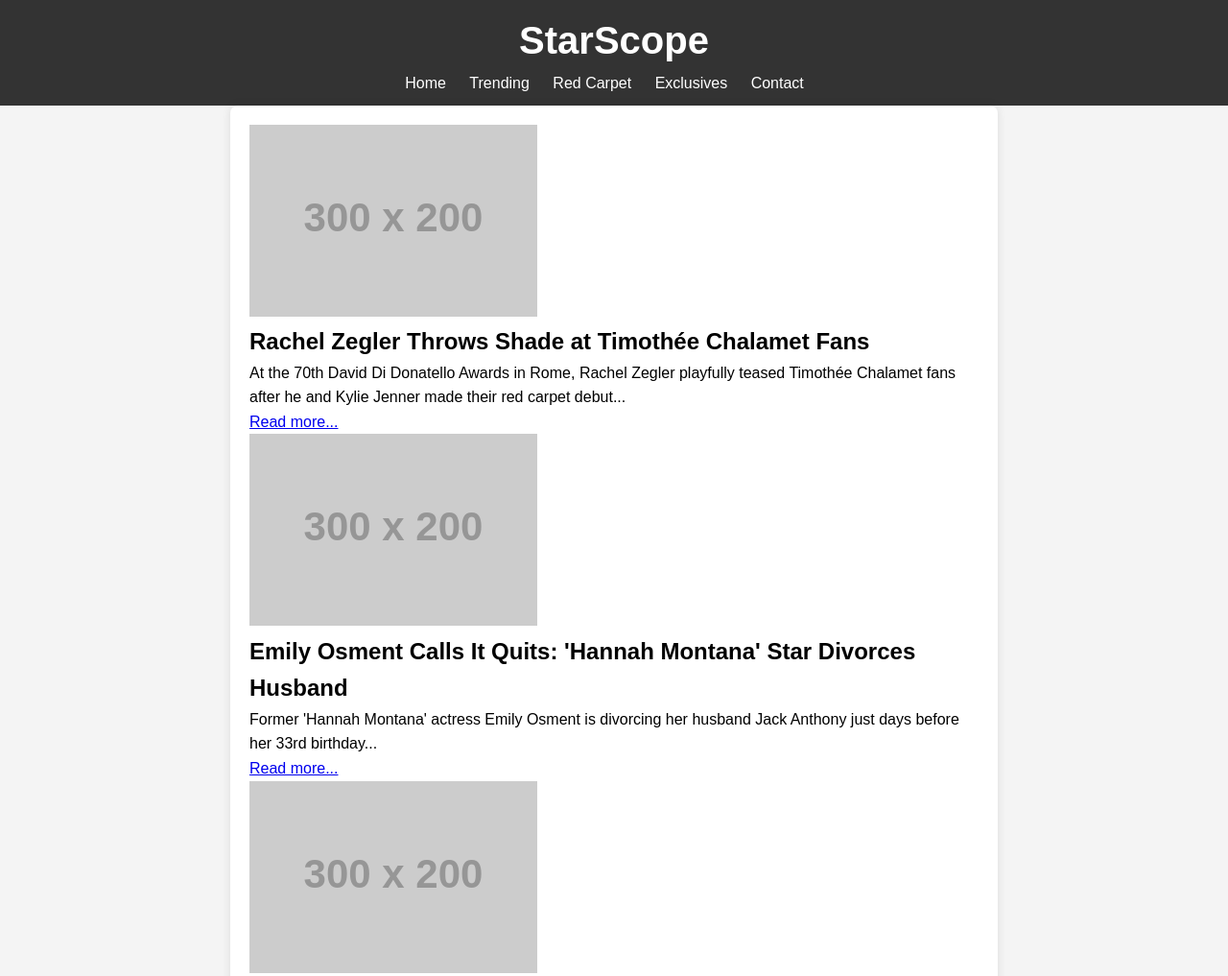
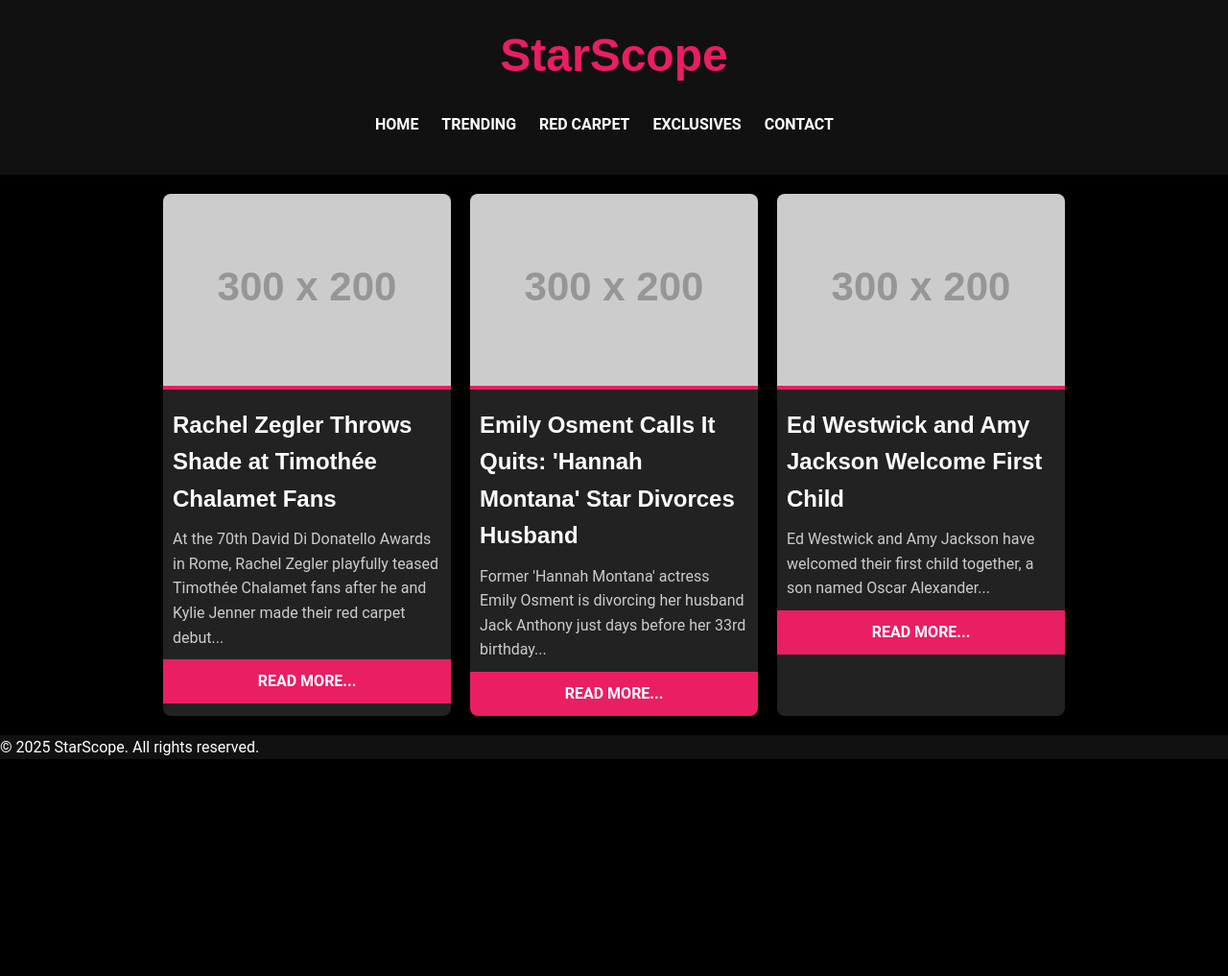
Before and after one commit to StarScoper/StarScope, a plain HTML site: page index.html in a window 1280 px wide. Shown: the top 1017 px of the page at 96% size. After the commit the page ends 800 px from the top, so only its background shows below. Drawn offline with Linux system fonts and the light colour scheme; placeholder pictures from the web are drawn by us.

Commit message:
Update style.css

```diff
--- a/style.css
+++ b/style.css
@@ -1,30 +1,36 @@
-/* Basic Styles for the Blog */
+/* General Reset */
 * {
     margin: 0;
     padding: 0;
     box-sizing: border-box;
 }
 
+/* Body Styling */
 body {
-    font-family: Arial, sans-serif;
+    font-family: 'Roboto', sans-serif;
+    background-color: #000;
+    color: #fff;
     line-height: 1.6;
-    background-color: #f4f4f4;
 }
 
+/* Header Styling */
 header {
-    background-color: #333;
-    color: #fff;
-    padding: 10px 0;
+    background-color: #111;
     text-align: center;
+    padding: 20px;
 }
 
 header h1 {
-    font-size: 2.5em;
+    font-family: 'Bebas Neue', sans-serif;
+    font-size: 3rem;
+    color: #e91e63;
 }
 
+/* Navigation Styling */
 nav ul {
     list-style: none;
     padding: 0;
+    margin: 20px 0;
 }
 
 nav ul li {
@@ -35,47 +41,69 @@ nav ul li {
 nav ul li a {
     color: #fff;
     text-decoration: none;
+    font-weight: bold;
+    text-transform: uppercase;
 }
 
 nav ul li a:hover {
-    text-decoration: underline;
+    color: #e91e63;
 }
 
+/* Main Content Styling */
 main {
     padding: 20px;
-    max-width: 800px;
-    margin: 0 auto;
-    background-color: #fff;
-    border-radius: 8px;
-    box-shadow: 0 0 10px rgba(0, 0, 0, 0.1);
 }
 
-.blog-posts article {
-    margin-bottom: 20px;
+.gossip-grid {
+    display: flex;
+    gap: 20px;
+    justify-content: center;
+    flex-wrap: wrap;
 }
 
-.blog-posts h2 {
-    font-size: 2em;
-    color: #333;
+.gossip-item {
+    background-color: #222;
+    border-radius: 8px;
+    overflow: hidden;
+    width: 300px;
+    box-shadow: 0 4px 8px rgba(0, 0, 0, 0.3);
 }
 
-.blog-posts .date {
-    font-size: 0.9em;
-    color: #888;
+.gossip-item img {
+    width: 100%;
+    height: auto;
+    border-bottom: 4px solid #e91e63;
 }
 
-.blog-posts a {
-    color: #007BFF;
-    text-decoration: none;
+.gossip-item h2 {
+    font-family: 'Bebas Neue', sans-serif;
+    font-size: 1.5rem;
+    margin: 10px;
+    color: #fff;
 }
 
-.blog-posts a:hover {
-    text-decoration: underline;
+.gossip-item p {
+    margin: 10px;
+    color: #ccc;
 }
 
+.gossip-item a {
+    display: block;
+    text-align: center;
+    background-color: #e91e63;
+    color: #fff;
+    padding: 10px;
+    text-decoration: none;
+    font-weight: bold;
+    text-transform: uppercase;
+}
+
+.gossip-item a:hover {
+    background-color: #c2185b;
+}
+
+/* Footer Styling */
 footer {
-    text-align: center;
-    padding: 10px;
-    background-color: #333;
-    color: #fff;
-}
+    background-color: #111;
+    text-align
+::contentReference[oaicite:3]{index=3}
```
